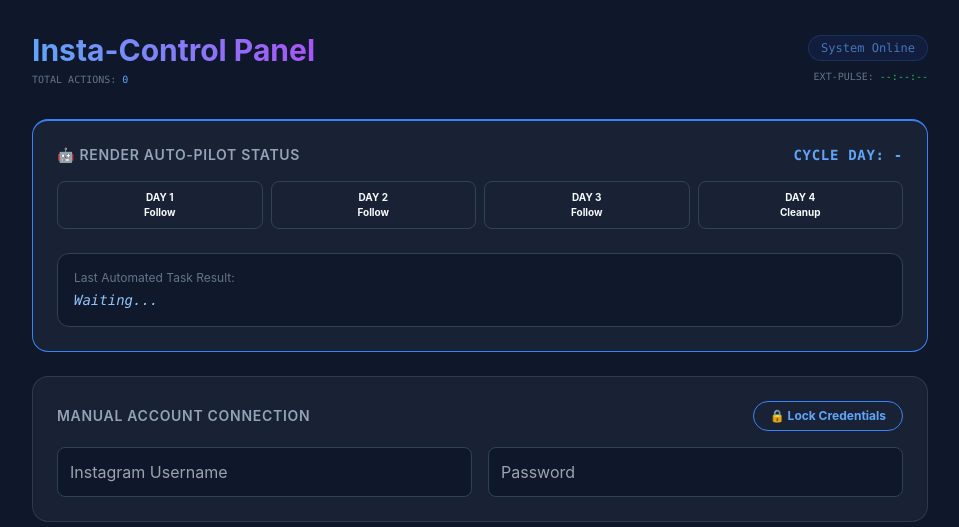
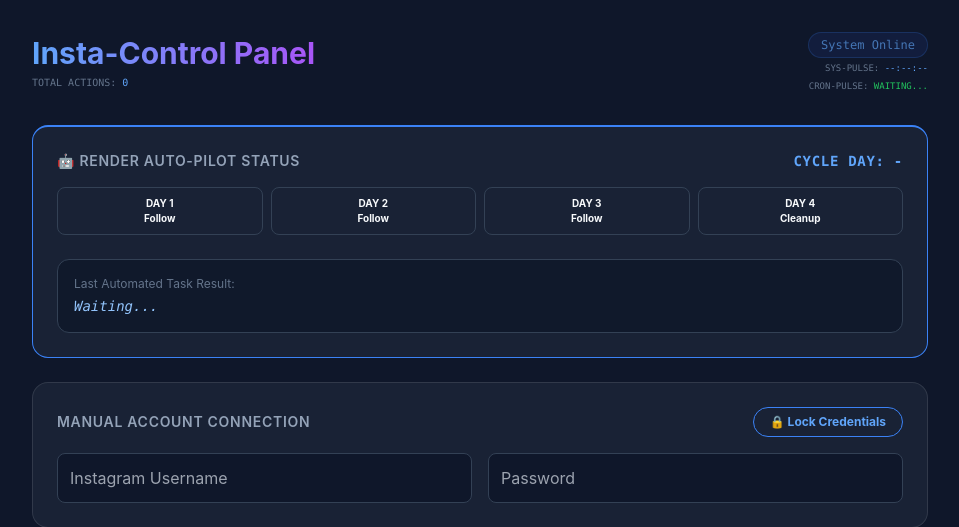
Before and after one commit to Motari2004/Instautomator, a Flask app: page / in a window 1280 px wide. Shown: the top 527 px of the page, without its empty margins (160-1119 px from the left). Run offline with Flask 3, Linux system fonts and the light colour scheme; some libraries are stand-ins or nearby versions.

Commit message:
Describe what you changed here

```diff
--- /dev/null
+++ b/bot_state.json
@@ -0,0 +1 @@
+{"day": 1, "last_run_date": "2026-02-02", "last_result": "\ud83c\udfc1 Manual Done! Followed 2.", "total_actions": 2}
--- a/server.py
+++ b/server.py
@@ -3,8 +3,8 @@ import json
 import random
 import time
 import threading
+import requests
 from datetime import datetime
-import requests
 from flask import Flask, render_template, request, jsonify
 from instagrapi import Client
 from instagrapi.exceptions import ChallengeRequired, TwoFactorRequired, LoginRequired
@@ -21,9 +21,10 @@ cl_follow = Client()
 cl_unfollow = Client()
 cl_auto = Client()
 
-# Globals for UI
 bot_status = "System Ready. Waiting for action..."
-last_heartbeat = "No Pulse Detected"
+last_pulse = "--:--:--"
+last_cron_pulse = "WAITING..." # Tracking external cron ping
+total_actions = 0
 
 # --- PERSISTENCE HELPERS ---
 
@@ -33,35 +34,19 @@ def get_state():
             with open(STATE_FILE, 'r') as f:
                 return json.load(f)
         except: pass
-    return {"day": 1, "last_run_date": None, "last_result": "Auto-Pilot Standby...", "total_tasks": 0}
+    return {"day": 1, "last_run_date": None, "last_result": "Auto-Pilot Standby...", "total_actions": 0}
 
-def save_state(day, date_str, result_msg, task_inc=0):
+def save_state(day, date_str, result_msg, add_actions=0):
+    global total_actions
     state = get_state()
-    new_total = state.get("total_tasks", 0) + task_inc
+    total_actions = state.get("total_actions", 0) + add_actions
     with open(STATE_FILE, 'w') as f:
         json.dump({
             "day": day,
             "last_run_date": date_str,
             "last_result": result_msg,
-            "total_tasks": new_total
+            "total_actions": total_actions
         }, f)
-
-# --- THE "SUPER" PING LOGIC ---
-
-@app.route('/heartbeat')
-def heartbeat_endpoint():
-    """External ping endpoint for Cron-job.org or BetterStack"""
-    global last_heartbeat
-    last_heartbeat = datetime.now().strftime("%H:%M:%S")
-    return jsonify({"status": "alive", "pulse": last_heartbeat})
-
-def keep_alive():
-    """Internal ping loop to keep the process warm"""
-    while True:
-        try:
-            requests.get(f"{RENDER_URL}/heartbeat", timeout=10)
-        except: pass
-        time.sleep(780) # 13 minutes
 
 # --- AUTO-PILOT LOGIC ---
 
@@ -74,12 +59,14 @@ def auto_pilot_loop():
 
     while True:
         state = get_state()
-        today = datetime.now().strftime("%Y-%m-%d")
+        today = time.strftime("%Y-%m-%d")
 
         if state["last_run_date"] != today and user and pw:
             current_day = state["day"]
             try:
+                session_data = os.environ.get("IG_FOLLOW_SESSION")
                 cl_auto.set_user_agent("Instagram 269.0.0.18.75 Android (26/8.0.0; 480dpi; 1080x1920; OnePlus; OnePlus3T; oneplus3; qcom; en_US; 445305141)")
+                if session_data: cl_auto.set_settings(json.loads(session_data))
                 cl_auto.login(user, pw)
 
                 if current_day <= 3:
@@ -89,7 +76,8 @@ def auto_pilot_loop():
                         cl_auto.user_follow(u.pk)
                         bot_status = f"🤖 Auto: Day {current_day} | Followed {idx+1}/40"
                         time.sleep(random.uniform(60, 120))
-                    save_state(current_day + 1, today, f"✅ Day {current_day} Success (@{target})", 40)
+                    msg = f"✅ Auto: Day {current_day} Success (@{target})"
+                    save_state(current_day + 1, today, msg, 40)
                 else:
                     follower_ids = {u.pk for u in cl_auto.user_followers_v1(cl_auto.user_id, amount=0)}
                     following = cl_auto.user_following_v1(cl_auto.user_id, amount=0)
@@ -98,52 +86,86 @@ def auto_pilot_loop():
                         cl_auto.user_unfollow(u.pk)
                         bot_status = f"🤖 Auto: Day 4 | Unfollowed {idx+1}/{len(non_followers)}"
                         time.sleep(random.uniform(60, 120))
-                    save_state(1, today, "✅ Day 4 Cleanup Success", len(non_followers))
+                    msg = "✅ Auto: Day 4 Cleanup Success"
+                    save_state(1, today, msg, len(non_followers))
 
-                bot_status = "🤖 Auto-Pilot resting until tomorrow."
+                bot_status = msg
             except Exception as e:
                 save_state(current_day, today, f"❌ Auto-Error: {str(e)[:30]}")
 
         time.sleep(3600)
 
-# --- MANUAL ROUTES ---
+# --- ROUTES ---
 
-def start_session(client, username, password, task_type):
-    client.set_user_agent("Instagram 269.0.0.18.75 Android (26/8.0.0; 480dpi; 1080x1920; OnePlus; OnePlus3T; oneplus3; qcom; en_US; 445305141)")
-    try:
-        client.login(username, password)
-        return True
-    except: return False
+@app.route('/')
+def index():
+    return render_template('index.html')
+
+@app.route('/cron-ping')
+def cron_ping():
+    global last_cron_pulse
+    last_cron_pulse = datetime.now().strftime("%H:%M:%S")
+    return jsonify({"status": "pulse_received", "timestamp": last_cron_pulse})
 
 @app.route('/status')
 def get_status():
+    global last_pulse
     state = get_state()
+    last_pulse = datetime.now().strftime("%H:%M:%S")
     return jsonify({
         "status": bot_status,
         "auto_report": state["last_result"],
         "auto_day": state["day"],
-        "heartbeat": last_heartbeat,
-        "total_tasks": state.get("total_tasks", 0)
+        "heartbeat": last_pulse,
+        "cron_heartbeat": last_cron_pulse,
+        "total_tasks": state.get("total_actions", 0)
     })
+
+# --- ORIGINAL MANUAL LOGIC ---
+
+def keep_alive():
+    global last_pulse
+    while True:
+        try:
+            requests.get(f"{RENDER_URL}/status", timeout=10)
+            last_pulse = datetime.now().strftime("%H:%M:%S")
+        except: pass
+        time.sleep(780)
+
+def start_session(client, username, password, task_type, verification_code=None):
+    env_key = f"IG_{task_type.upper()}_SESSION"
+    env_data = os.environ.get(env_key)
+    client.set_user_agent("Instagram 269.0.0.18.75 Android (26/8.0.0; 480dpi; 1080x1920; OnePlus; OnePlus3T; oneplus3; qcom; en_US; 445305141)")
+    try:
+        if env_data: client.set_settings(json.loads(env_data))
+        else:
+            file_path = f"session_{task_type}.json"
+            if os.path.exists(file_path): client.load_settings(file_path)
+        client.login(username, password, verification_code=verification_code) if verification_code else client.login(username, password)
+        return True
+    except (TwoFactorRequired, ChallengeRequired) as e: return str(e)
+    except Exception: return False
 
 @app.route('/run-follow', methods=['POST'])
 def run_follow():
     user, pw, target = request.form.get('username'), request.form.get('password'), request.form.get('target')
-    amount = int(request.form.get('amount', 20))
+    try: amount = int(request.form.get('amount'))
+    except: amount = 20
+    two_fa = request.form.get('2fa_code')
 
     def task():
         global bot_status
         bot_status = f"🔄 Manual: Authenticating @{user}..."
-        if start_session(cl_follow, user, pw, "follow"):
+        if start_session(cl_follow, user, pw, "follow", two_fa) == True:
             try:
                 followers = cl_follow.user_followers_v1(cl_follow.user_id_from_username(target), amount=amount)
                 for idx, info in enumerate(followers):
-                    bot_status = f"👤 Manual: Following {idx+1}/{amount}"
+                    bot_status = f"👤 Manual: Following @{info.username} ({idx+1}/{amount})"
                     cl_follow.user_follow(info.pk)
-                    time.sleep(random.uniform(60, 120))
+                    if idx+1 < amount: time.sleep(random.uniform(60, 120))
                 bot_status = f"🏁 Manual Done! Followed {amount}."
-                save_state(get_state()["day"], datetime.now().strftime("%Y-%m-%d"), "Manual Follow Done", amount)
-            except Exception as e: bot_status = f"❌ Error: {str(e)[:40]}"
+                save_state(get_state()["day"], time.strftime("%Y-%m-%d"), bot_status, amount)
+            except Exception as e: bot_status = f"❌ Error: {str(e)[:50]}"
         else: bot_status = "❌ Login Failed"
 
     threading.Thread(target=task).start()
@@ -152,30 +174,29 @@ def run_follow():
 @app.route('/run-unfollow', methods=['POST'])
 def run_unfollow():
     user, pw = request.form.get('username'), request.form.get('password')
-    amount = int(request.form.get('amount', 20))
+    try: amount = int(request.form.get('amount'))
+    except: amount = 20
+    two_fa = request.form.get('2fa_code')
 
     def task():
         global bot_status
         bot_status = "🔄 Manual: Starting Unfollow..."
-        if start_session(cl_unfollow, user, pw, "unfollow"):
+        if start_session(cl_unfollow, user, pw, "unfollow", two_fa) == True:
             try:
                 follower_ids = {u.pk for u in cl_unfollow.user_followers_v1(cl_unfollow.user_id, amount=0)}
                 following = cl_unfollow.user_following_v1(cl_unfollow.user_id, amount=0)
                 non_followers = [u for u in following if u.pk not in follower_ids][:amount]
                 for idx, u in enumerate(non_followers):
-                    bot_status = f"🗑️ Manual: Unfollowing {idx+1}/{len(non_followers)}"
+                    bot_status = f"🗑️ Manual: Unfollowing @{u.username} ({idx+1}/{len(non_followers)})"
                     cl_unfollow.user_unfollow(u.pk)
-                    time.sleep(random.uniform(60, 120))
+                    if idx+1 < len(non_followers): time.sleep(random.uniform(60, 120))
                 bot_status = f"🏁 Manual Done! Removed {len(non_followers)}."
-                save_state(get_state()["day"], datetime.now().strftime("%Y-%m-%d"), "Manual Unfollow Done", len(non_followers))
-            except Exception as e: bot_status = f"❌ Error: {str(e)[:40]}"
+                save_state(get_state()["day"], time.strftime("%Y-%m-%d"), bot_status, len(non_followers))
+            except Exception as e: bot_status = f"❌ Error: {str(e)[:50]}"
+        else: bot_status = "❌ Login Failed"
 
     threading.Thread(target=task).start()
     return jsonify({"status": "started"})
-
-@app.route('/')
-def index():
-    return render_template('index.html')
 
 if __name__ == '__main__':
     if IS_PROD:
--- a/templates/index.html
+++ b/templates/index.html
@@ -24,12 +24,15 @@
                 </h1>
                 <p class="text-[10px] text-slate-500 font-mono mt-1">TOTAL ACTIONS: <span id="total-tasks" class="text-blue-400">0</span></p>
             </div>
-            <div class="text-right">
+            <div class="text-right space-y-1">
                 <div id="status-badge" class="px-3 py-1 rounded-full text-xs font-mono bg-blue-900/30 text-blue-400 border border-blue-500/30 animate-pulse">
                     System Online
                 </div>
-                <div class="text-[10px] text-slate-500 mt-2 font-mono">
-                    EXT-PULSE: <span id="pulse-val" class="text-green-500">--:--:--</span>
+                <div class="text-[9px] text-slate-500 font-mono">
+                    SYS-PULSE: <span id="pulse-val" class="text-blue-400">--:--:--</span>
+                </div>
+                <div class="text-[9px] text-slate-500 font-mono">
+                    CRON-PULSE: <span id="cron-pulse-val" class="text-green-500">WAITING...</span>
                 </div>
             </div>
         </div>
@@ -148,22 +151,19 @@
 
         setInterval(() => {
             fetch('/status').then(r => r.json()).then(d => {
-                // Core Data
                 document.getElementById('auto-report').innerText = d.auto_report;
                 document.getElementById('cycle-day-label').innerText = "Cycle Day: " + d.auto_day;
 
-                // Super Features (Pulse & Tasks)
                 if(d.heartbeat) document.getElementById('pulse-val').innerText = d.heartbeat;
+                if(d.cron_heartbeat) document.getElementById('cron-pulse-val').innerText = d.cron_heartbeat;
                 if(d.total_tasks !== undefined) document.getElementById('total-tasks').innerText = d.total_tasks;
 
-                // Day Indicators
                 [1, 2, 3, 4].forEach(day => {
                     const el = document.getElementById('d' + day);
                     if (d.auto_day === day) el.classList.add('day-active');
                     else el.classList.remove('day-active');
                 });
 
-                // Status Log
                 if (d.status !== lastStatus) {
                     const time = new Date().toLocaleTimeString([], { hour: '2-digit', minute: '2-digit', second: '2-digit' });
                     document.getElementById('log').innerHTML += `<div class="text-slate-300 border-l-2 border-blue-500/20 pl-3">
```
